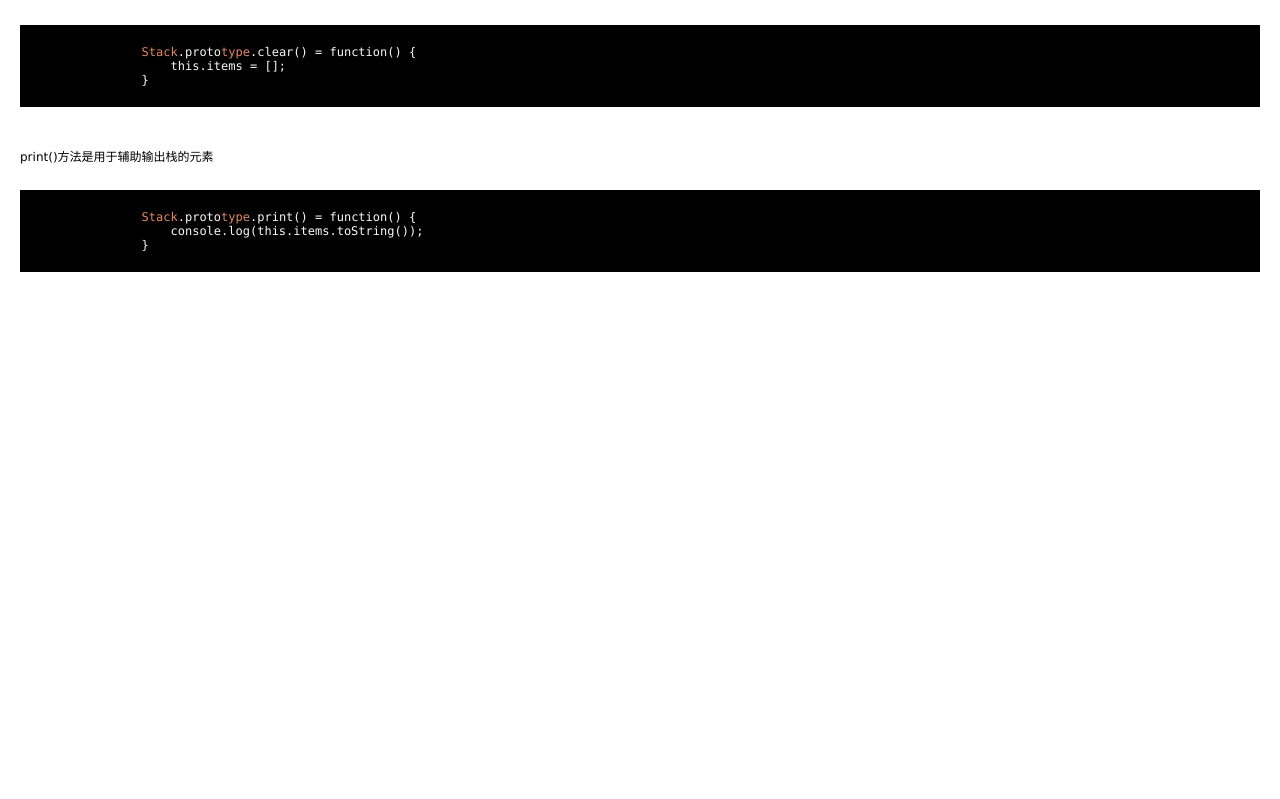
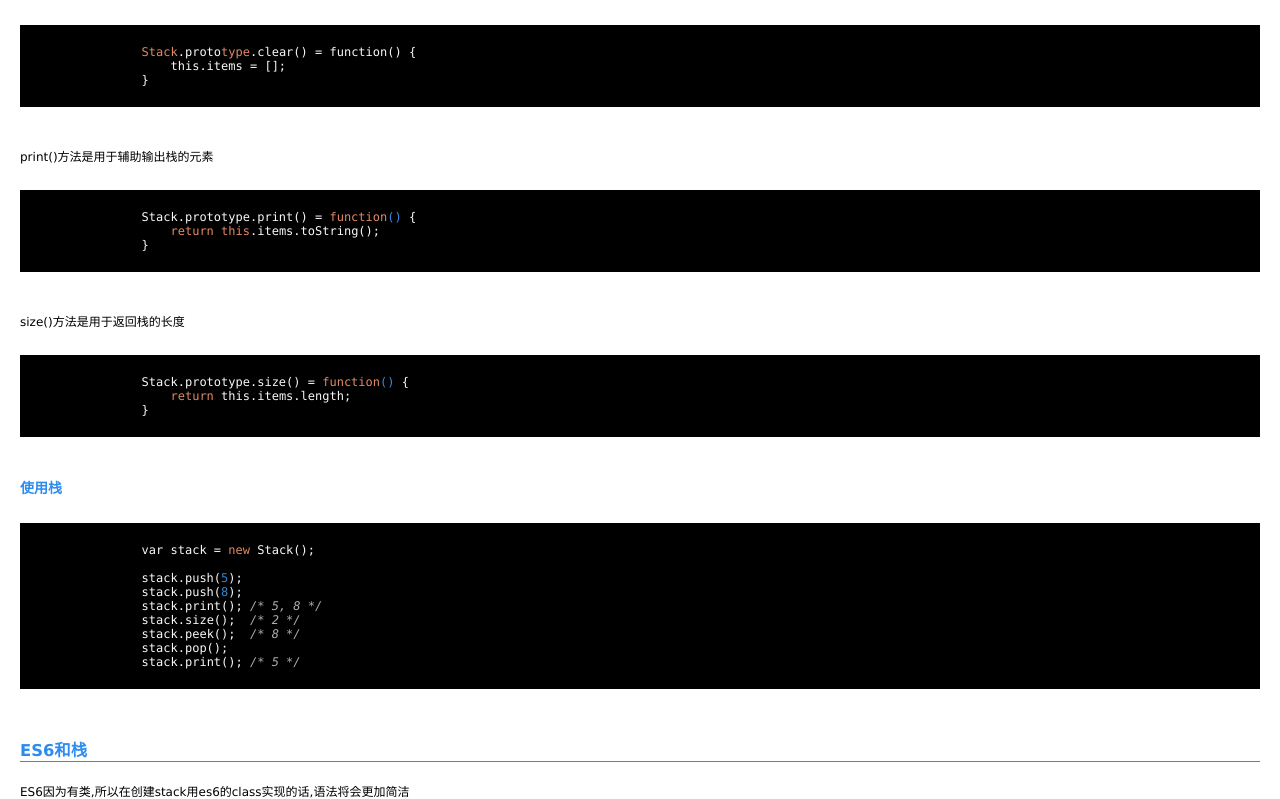
Before and after one commit to FFFfengfengfeng/js-structure, a Vue app: page /#/stack in a window 1280 px wide. Shown: the part 1554-2353 px from the top of the page. Before the commit the page ends 1854 px from the top, so only its background shows below. Built offline with nearby package versions, Linux system fonts and the light colour scheme; what iview would draw is missing.

Commit message:
使用栈

```diff
--- a/src/views/Stack.vue
+++ b/src/views/Stack.vue
@@ -71,10 +71,34 @@
         <pre>
             <code v-highlight>
                 Stack.prototype.print() = function() {
-                    console.log(this.items.toString());
+                    return this.items.toString();
                 }
             </code>
         </pre>
+        <p>size()方法是用于返回栈的长度</p>
+        <pre>
+            <code v-highlight>
+                Stack.prototype.size() = function() {
+                    return this.items.length;
+                }
+            </code>
+        </pre>
+        <h4>使用栈</h4>
+        <pre>
+            <code v-highlight>
+                var stack = new Stack();
+
+                stack.push(5);
+                stack.push(8);
+                stack.print(); /* 5, 8 */
+                stack.size();  /* 2 */
+                stack.peek();  /* 8 */
+                stack.pop();
+                stack.print(); /* 5 */
+            </code>
+        </pre>
+        <h3>ES6和栈</h3>
+        <p>ES6因为有类,所以在创建stack用es6的class实现的话,语法将会更加简洁</p>
     </div>
 </template>
 
```
